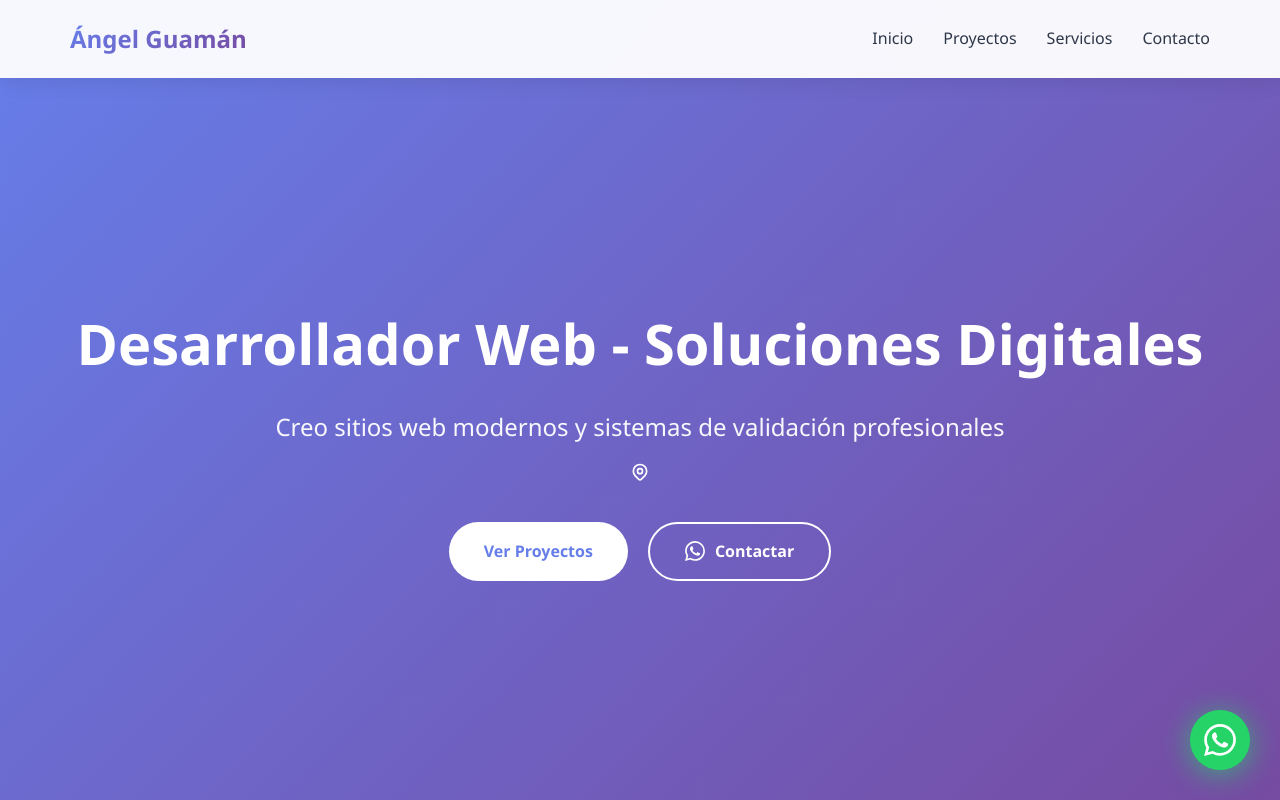
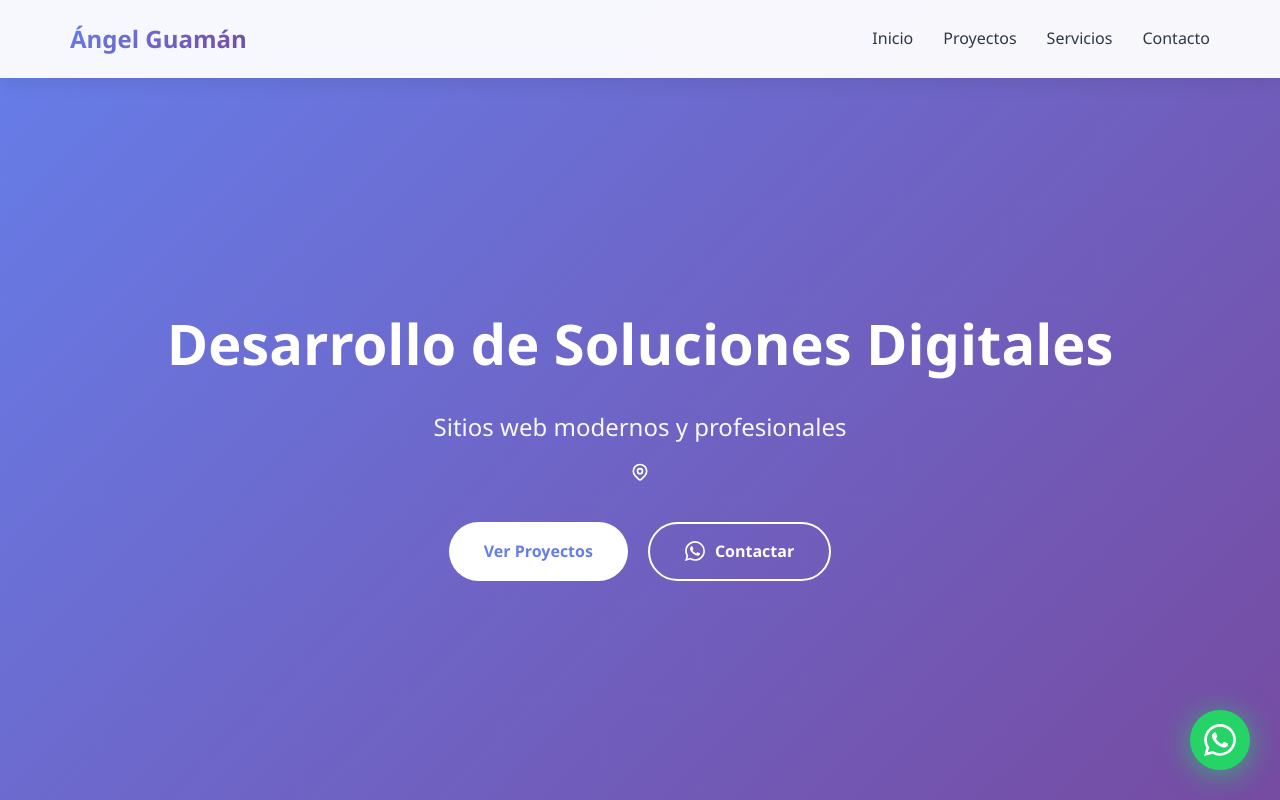
Before and after one commit to apgtest/portafolio-, a plain HTML site: page index.html in a window 1280 px wide. Shown: the top 800 px of the page. Drawn offline with Linux system fonts and the light colour scheme.

Commit message:
Update index.html

```diff
--- a/index.html
+++ b/index.html
@@ -635,8 +635,8 @@
     <!-- Hero Section -->
     <section class="hero" id="inicio">
         <div class="hero-content">
-            <h1>Desarrollador Web - Soluciones Digitales</h1>
-            <p class="subtitle">Creo sitios web modernos y sistemas de validación profesionales</p>
+            <h1>Desarrollo de Soluciones Digitales</h1>
+            <p class="subtitle">Sitios web modernos y profesionales</p>
             <div class="location">
                 <svg width="20" height="20" fill="none" stroke="currentColor" viewBox="0 0 24 24">
                     <path stroke-linecap="round" stroke-linejoin="round" stroke-width="2" d="M17.657 16.657L13.414 20.9a1.998 1.998 0 01-2.827 0l-4.244-4.243a8 8 0 1111.314 0z"/>
```
